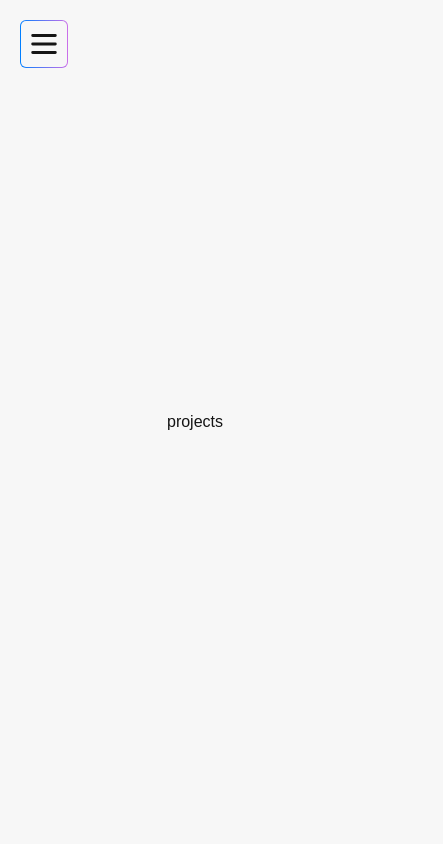
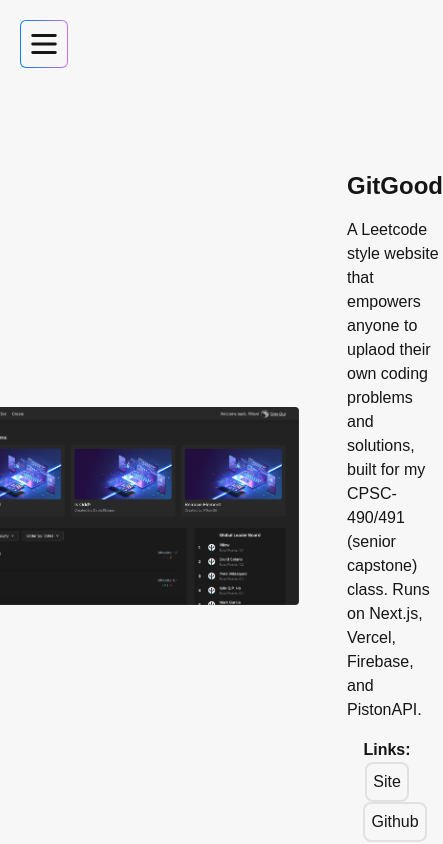
Before and after one commit to PillowGit/portfolio-v4, a SvelteKit app: page /projects in a window 390 px wide. Shown: the top 844 px of the page, 443 px wide, since content can reach past the window. Built offline with nearby package versions, Linux system fonts and the light colour scheme.

Commit message:
Projects page template done (mobile not done)

```diff
--- a/src/lib/components/ProjectItems.ts
+++ b/src/lib/components/ProjectItems.ts
@@ -9,7 +9,7 @@ interface ProjectItem {
 	projectImage: string;
 	projectImageAlt: string;
 	projectLinks?: ProjectLink[];
-	elementRef?: HTMLAnchorElement;
+	elementRef?: HTMLDivElement;
 }
 
 const projectItems: ProjectItem[] = [
--- a/src/routes/projects/+page.svelte
+++ b/src/routes/projects/+page.svelte
@@ -1,4 +1,46 @@
 <script lang="ts">
+	import projectItems from '$lib/components/ProjectItems';
 </script>
 
-<div>projects</div>
+<div class="mt-32 h-0.5 w-0.5"></div>
+{#each projectItems as item, i}
+	<div
+		bind:this={item.elementRef}
+		class={i % 2 == 0
+			? 'my-6 flex min-h-70 w-screen items-center justify-center p-4'
+			: 'bg-tint dark:bg-tintd my-6 flex min-h-70 w-screen items-center justify-center p-4'}
+	>
+		<div
+			class={i % 2 == 0
+				? 'flex items-center justify-center'
+				: 'flex flex-row-reverse items-center justify-center'}
+		>
+			<img
+				class={i % 2 == 0
+					? 'border-bgd dark:border-bg mr-12 max-h-52 max-w-88 rounded-sm'
+					: 'border-bgd dark:border-bg ml-12 max-h-52 max-w-88 rounded-sm'}
+				src={item.projectImage}
+				alt={item.projectImageAlt}
+			/>
+			<div class="flex max-w-66 flex-col items-center justify-center">
+				<h2 class="mb-4 text-2xl font-bold">{item.projectTitle}</h2>
+				<p class="text-wrap">{item.projectDesc}</p>
+				{#if item.projectLinks}
+					<div class="mt-4 flex flex-row flex-wrap items-center justify-center space-x-4">
+						<h3 class="font-bold">Links:</h3>
+						{#each item.projectLinks as link}
+							<a
+								href={link.href}
+								class={i % 2 == 0
+									? 'border-tint dark:border-tintd hover:bg-tint dark:hover:bg-tintd rounded-lg border-2 p-1.5 transition hover:scale-115'
+									: 'border-bg dark:border-bgd hover:bg-bg dark:hover:bg-bgd rounded-lg border-2 p-1.5 transition hover:scale-115'}
+								>{link.label}</a
+							>
+						{/each}
+					</div>
+				{/if}
+			</div>
+		</div>
+	</div>
+{/each}
+<div class="my-14"></div>
```
